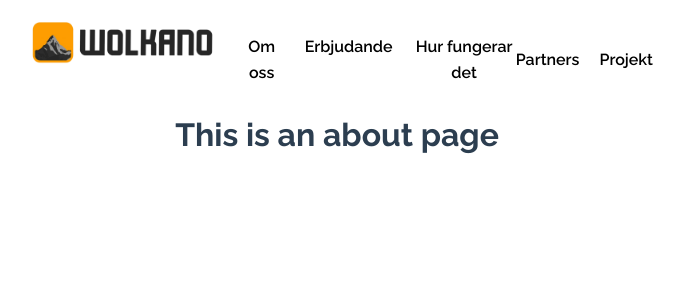
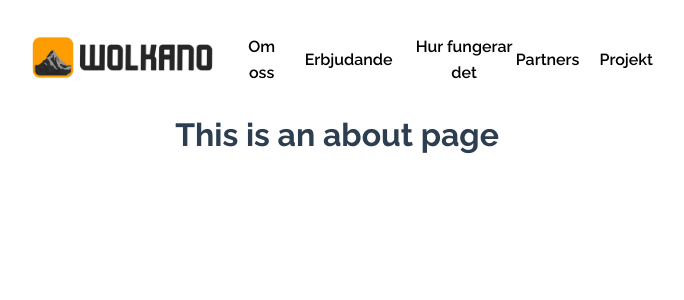
Before and after one commit to Wolkano/wolkano, a Vue app: page /#/about in a window 1280 px wide. Shown: the top 300 px of the page, without its empty margins (303-987 px from the left). Built offline with nearby package versions, Linux system fonts and the light colour scheme.

Commit message:
Centrera logga

```diff
--- a/src/components/MainNavbar.vue
+++ b/src/components/MainNavbar.vue
@@ -37,6 +37,7 @@
   div {
     display: flex;
     flex-direction: row;
+    align-items: center;
     gap: 20px;
     p {
       color: black;
--- a/src/views/AboutView.vue
+++ b/src/views/AboutView.vue
@@ -3,3 +3,5 @@
     <h1>This is an about page</h1>
   </div>
 </template>
+<script setup></script>
+<style lang="scss" scoped></style>
```
